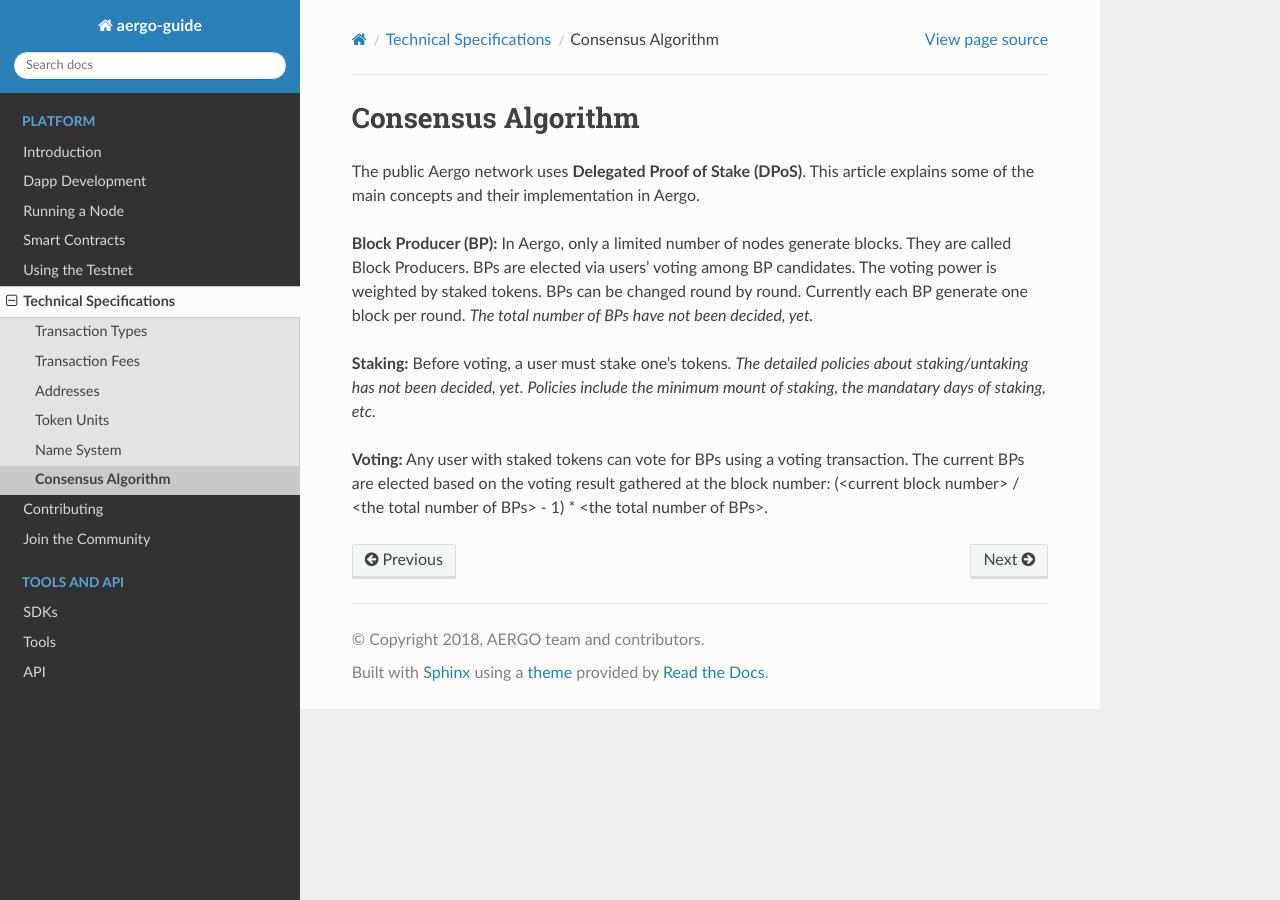
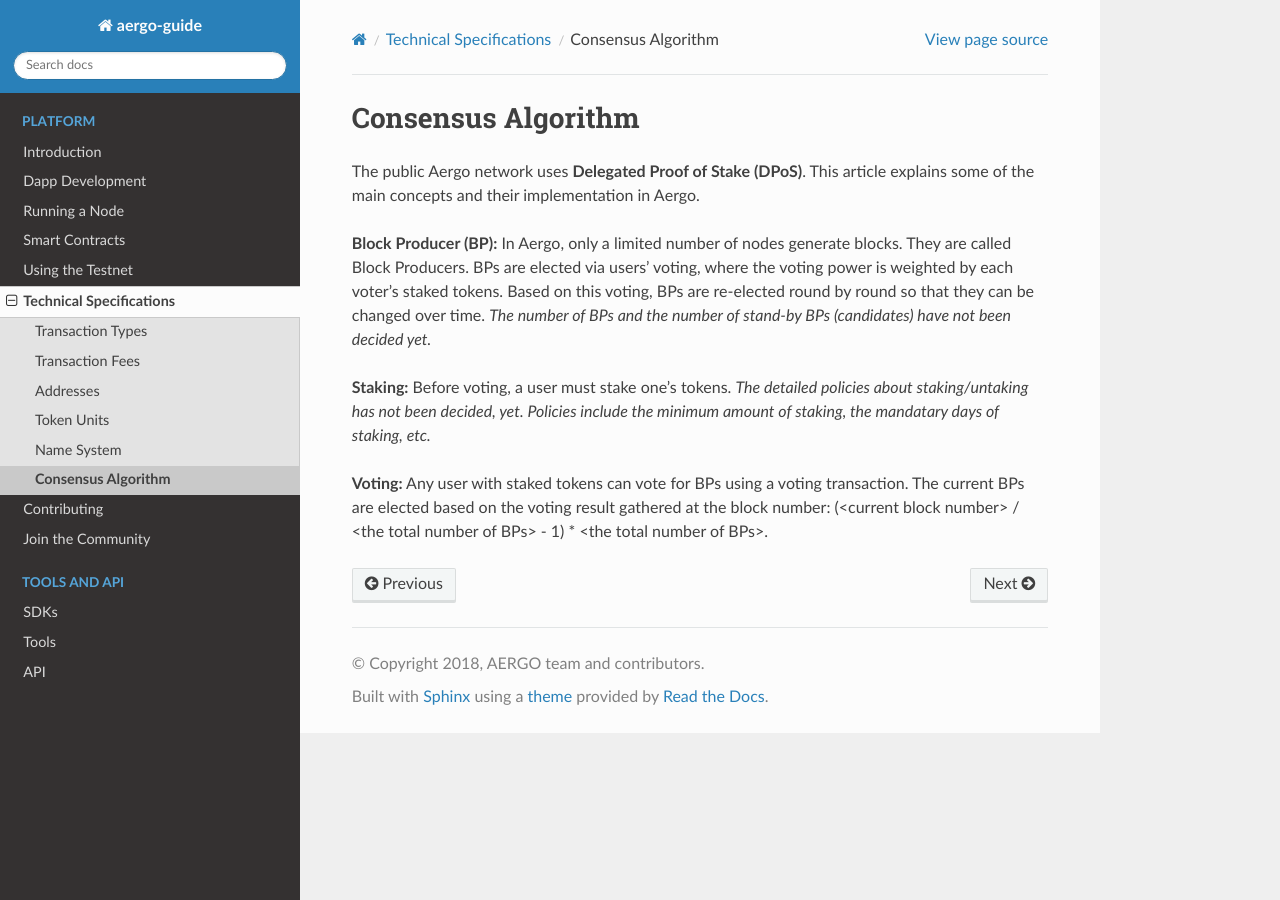
Before and after one commit to aergoio/guide, a Sphinx documentation site: the page built from source/specs/consensus.rst, in a window 1280 px wide. Built offline with Sphinx 7.4.7 and the Read the Docs theme 2.0.0, drawn with Linux system fonts in a browser that asks for light colours.

Commit message:
[dpos] cleanup: block producer section

```diff
--- a/source/specs/consensus.rst
+++ b/source/specs/consensus.rst
@@ -6,13 +6,13 @@
 **Block Producer (BP):**
 In Aergo, only a limited number of nodes generate blocks.
 They are called Block Producers.
-BPs are elected via users' voting among BP candidates. The voting power is weighted by staked tokens.
-BPs can be changed round by round. Currently each BP generate one block per round.
-*The total number of BPs have not been decided, yet.*
+BPs are elected via users' voting, where the voting power is weighted by each voter's staked tokens.
+Based on this voting, BPs are re-elected round by round so that they can be changed over time.
+*The number of BPs and the number of stand-by BPs (candidates) have not been decided yet.*
 
 **Staking:**
 Before voting, a user must stake one's tokens.
-*The detailed policies about staking/untaking has not been decided, yet. Policies include the minimum mount of staking, the mandatary days of staking, etc.*
+*The detailed policies about staking/untaking has not been decided, yet. Policies include the minimum amount of staking, the mandatary days of staking, etc.*
 
 **Voting:**
 Any user with staked tokens can vote for BPs using a voting transaction.
```
